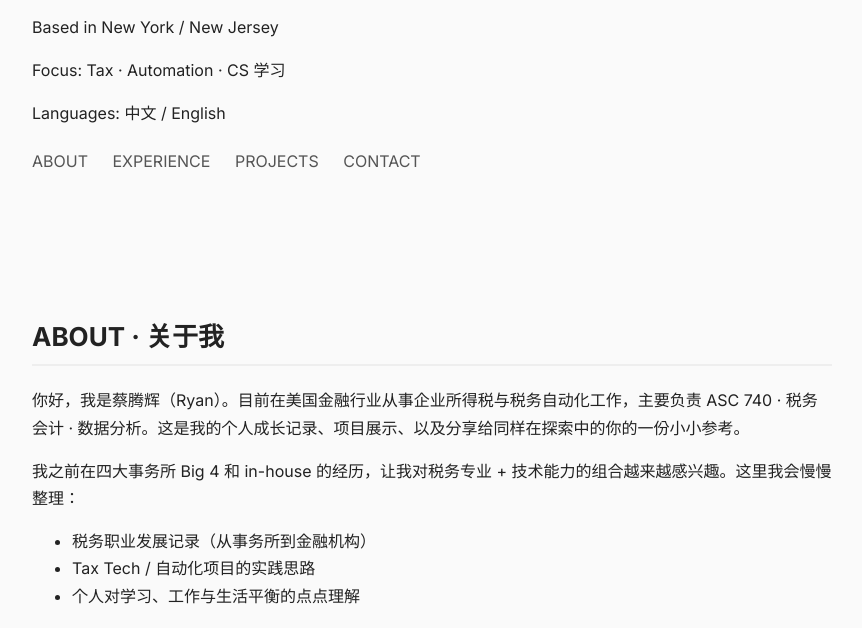
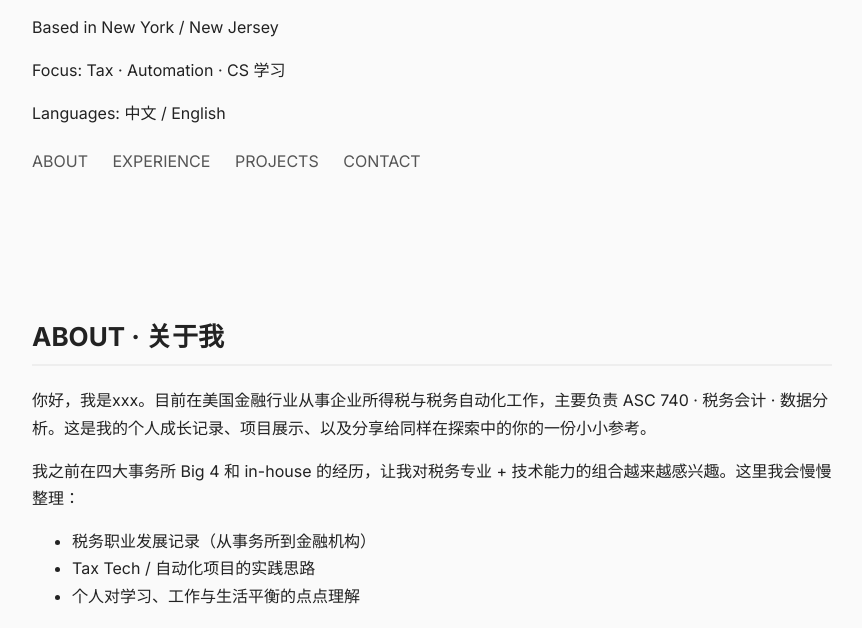
Before and after one commit to ASC740/ASC740.github.io, a plain HTML site: page index.html in a window 1280 px wide. Shown: the part 172-800 px from the top of the page, without its empty margins (208-1070 px from the left). Drawn offline with Linux system fonts and the light colour scheme.

Commit message:
Update personal introduction in about section

```diff
--- a/index.html
+++ b/index.html
@@ -95,7 +95,7 @@
 <section id="about">
     <h2>ABOUT · 关于我</h2>
 
-    <p>你好，我是蔡腾辉（Ryan）。目前在美国金融行业从事企业所得税与税务自动化工作，主要负责 ASC 740 · 税务会计 · 数据分析。这是我的个人成长记录、项目展示、以及分享给同样在探索中的你的一份小小参考。</p>
+    <p>你好，我是xxx。目前在美国金融行业从事企业所得税与税务自动化工作，主要负责 ASC 740 · 税务会计 · 数据分析。这是我的个人成长记录、项目展示、以及分享给同样在探索中的你的一份小小参考。</p>
 
     <p>我之前在四大事务所 Big 4 和 in-house 的经历，让我对税务专业 + 技术能力的组合越来越感兴趣。这里我会慢慢整理：</p>
 
```
